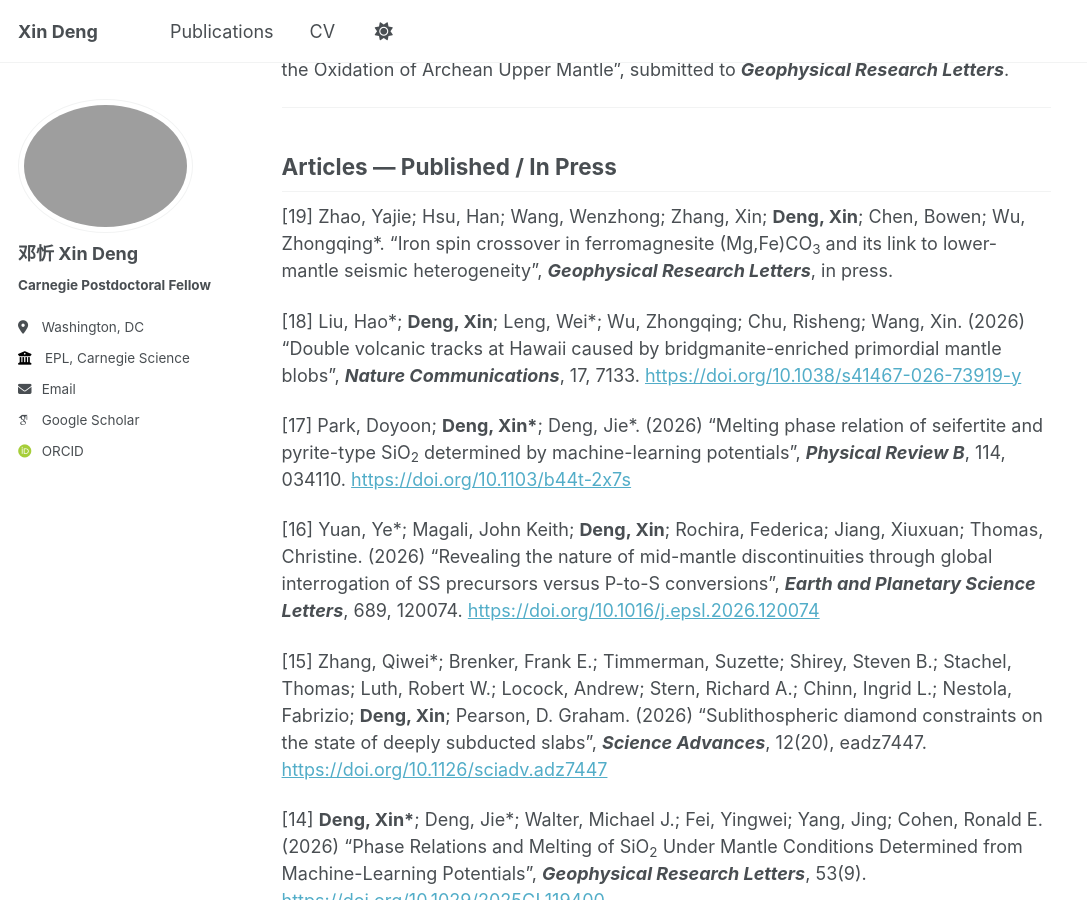
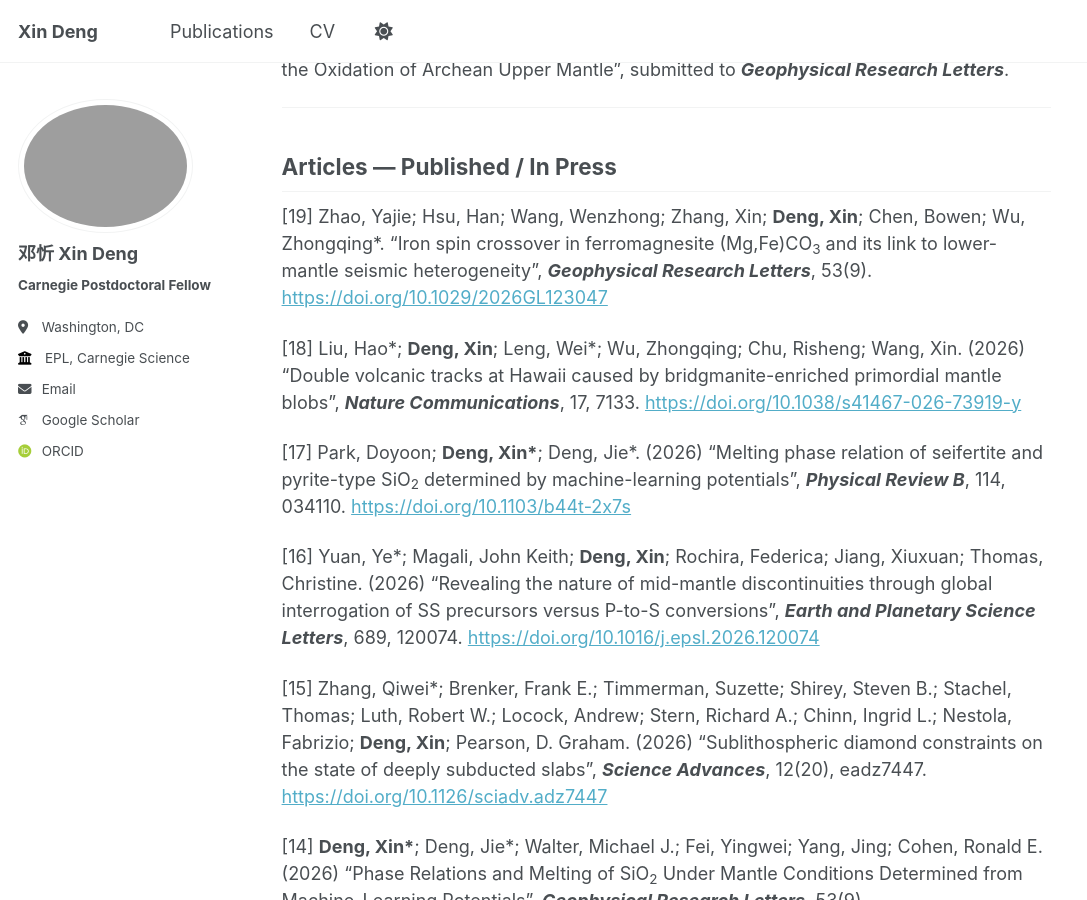
Before and after one commit to x1nd3ng/x1nd3ng.github.io, a Jekyll site: the page built from _pages/Publications.md, in a window 1280 px wide and 900 px high, scrolled down 553 px. Shown: the whole window, without its empty margins (0-1087 px from the left). Built offline with Jekyll 4.4.1, drawn with Linux system fonts in a browser that asks for light colours; some web fonts are replaced; a script that is not in the unit is left out.

Commit message:
Update Publications.md

```diff
--- a/_pages/Publications.md
+++ b/_pages/Publications.md
@@ -34,7 +34,7 @@ toc_sticky: true
 
 ## Articles — Published / In Press
 
-[19] Zhao, Yajie; Hsu, Han; Wang, Wenzhong; Zhang, Xin; **Deng, Xin**; Chen, Bowen; Wu, Zhongqing*. “Iron spin crossover in ferromagnesite (Mg,Fe)CO<sub>3</sub> and its link to lower-mantle seismic heterogeneity”, **_Geophysical Research Letters_**, in press.
+[19] Zhao, Yajie; Hsu, Han; Wang, Wenzhong; Zhang, Xin; **Deng, Xin**; Chen, Bowen; Wu, Zhongqing*. “Iron spin crossover in ferromagnesite (Mg,Fe)CO<sub>3</sub> and its link to lower-mantle seismic heterogeneity”, **_Geophysical Research Letters_**, 53(9). [https://doi.org/10.1029/2026GL123047](https://doi.org/10.1029/2026GL123047)
 
 [18] Liu, Hao\*; **Deng, Xin**; Leng, Wei*; Wu, Zhongqing; Chu, Risheng; Wang, Xin. (2026) “Double volcanic tracks at Hawaii caused by bridgmanite-enriched primordial mantle blobs”, **_Nature Communications_**, 17, 7133. [https://doi.org/10.1038/s41467-026-73919-y](https://doi.org/10.1038/s41467-026-73919-y)
 
```
